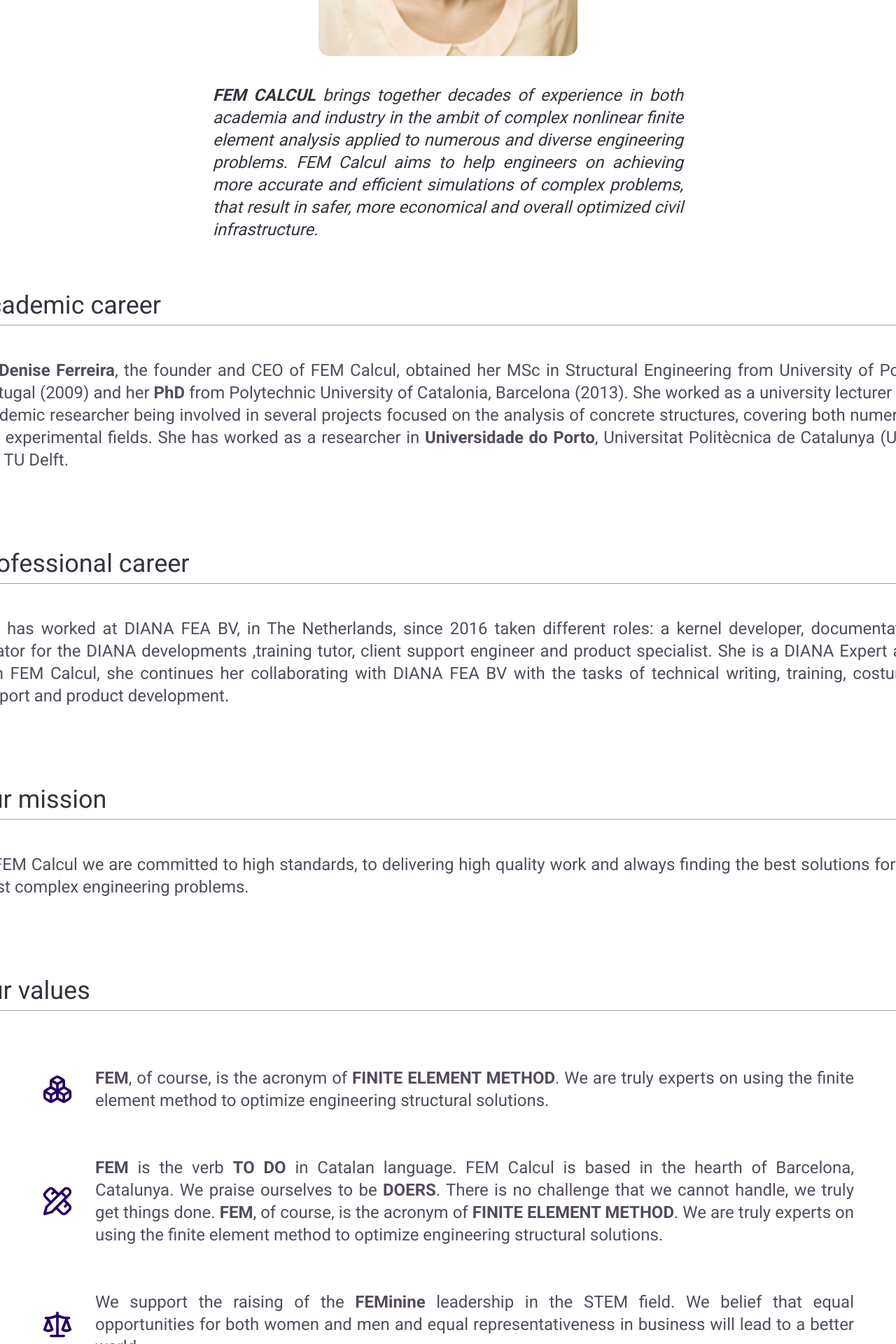
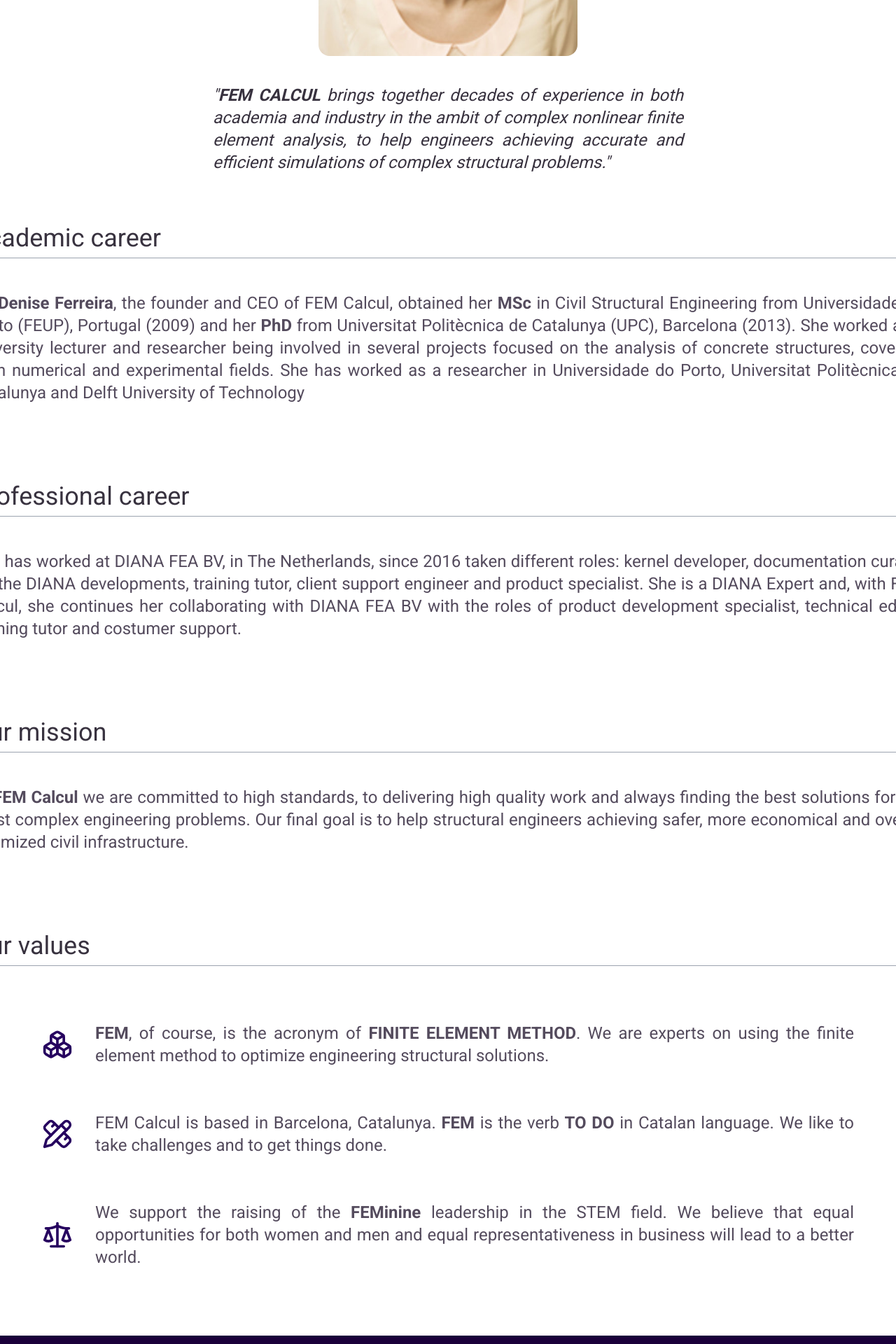
Before and after one commit to andre4130/fem-calcul, a Next.js app: page /about in a window 1280 px wide. Shown: the part 420-2340 px from the top of the page at 70% size. Built offline with nearby package versions, Linux system fonts and the light colour scheme.

Commit message:
first draft of CV

```diff
--- a/app/(main)/(routes)/about/page.tsx
+++ b/app/(main)/(routes)/about/page.tsx
@@ -1,4 +1,3 @@
-import SectionIntroText from '@/components/femcalculComponents/section/components/section-intro-text';
 import Image from 'next/image';
 import denise from '../../../../public/images/denise.jpg';
 import SectionWrapper from '@/components/femcalculComponents/SectionWrapper/section-wrapper';
@@ -15,39 +14,39 @@ export default function AboutPage() {
       <>
         <div className="w-100 flex justify-center pt-10">
           <p className=" max-w-2xl text-text-primary font-normal text-justify align-middle  italic text-2xl">
-            <strong>FEM CALCUL</strong> brings together decades of experience in both academia and industry in the ambit
-            of complex nonlinear finite element analysis applied to numerous and diverse engineering problems. FEM
-            Calcul aims to help engineers on achieving more accurate and efficient simulations of complex problems, that
-            result in safer, more economical and overall optimized civil infrastructure.
+            "<strong>FEM CALCUL</strong> brings together decades of experience in both academia and industry in the
+            ambit of complex nonlinear finite element analysis, to help engineers achieving accurate and efficient
+            simulations of complex structural problems."
           </p>
         </div>
         <SectionWrapper title={'Academic career'}>
           <SectionMainTextFormatter>
             <>
-              <strong>Dr. Denise Ferreira</strong>, the founder and CEO of FEM Calcul, obtained her MSc in Structural
-              Engineering from University of Porto, Portugal (2009) and her <strong>PhD</strong> from Polytechnic
-              University of Catalonia, Barcelona (2013). She worked as a university lecturer and academic researcher
-              being involved in several projects focused on the analysis of concrete structures, covering both numerical
-              and experimental fields. She has worked as a researcher in <strong>Universidade do Porto</strong>,
-              Universitat Politècnica de Catalunya (UPC) and TU Delft.
+              <strong>Dr. Denise Ferreira</strong>, the founder and CEO of FEM Calcul, obtained her <strong>MSc</strong>{' '}
+              in Civil Structural Engineering from Universidade do Porto (FEUP), Portugal (2009) and her{' '}
+              <strong>PhD</strong> from Universitat Politècnica de Catalunya (UPC), Barcelona (2013). She worked as a
+              university lecturer and researcher being involved in several projects focused on the analysis of concrete
+              structures, covering both numerical and experimental fields. She has worked as a researcher in
+              Universidade do Porto, Universitat Politècnica de Catalunya and Delft University of Technology
             </>
           </SectionMainTextFormatter>
         </SectionWrapper>
         <SectionWrapper title={'Professional career'}>
           <SectionMainTextFormatter>
             <>
-              She has worked at DIANA FEA BV, in The Netherlands, since 2016 taken different roles: a kernel developer,
-              documentation curator for the DIANA developments ,training tutor, client support engineer and product
+              She has worked at DIANA FEA BV, in The Netherlands, since 2016 taken different roles: kernel developer,
+              documentation curator for the DIANA developments, training tutor, client support engineer and product
               specialist. She is a DIANA Expert and, with FEM Calcul, she continues her collaborating with DIANA FEA BV
-              with the tasks of technical writing, training, costumer support and product development.
+              with the roles of product development specialist, technical editor, training tutor and costumer support.
             </>
           </SectionMainTextFormatter>
         </SectionWrapper>
         <SectionWrapper title={'Our mission'}>
           <SectionMainTextFormatter>
             <>
-              At FEM Calcul we are committed to high standards, to delivering high quality work and always finding the
-              best solutions for the most complex engineering problems.
+              At <strong>FEM Calcul</strong> we are committed to high standards, to delivering high quality work and
+              always finding the best solutions for the most complex engineering problems. Our final goal is to help
+              structural engineers achieving safer, more economical and overall optimized civil infrastructure.
             </>
           </SectionMainTextFormatter>
         </SectionWrapper>
@@ -59,7 +58,7 @@ export default function AboutPage() {
               text={
                 <>
                   <strong>FEM</strong>, of course, is the acronym of <strong>FINITE ELEMENT METHOD</strong>. We are
-                  truly experts on using the finite element method to optimize engineering structural solutions.
+                  experts on using the finite element method to optimize engineering structural solutions.
                 </>
               }
             />
@@ -67,11 +66,8 @@ export default function AboutPage() {
               icon={<PencilRuler width={'44px'} height={'44px'} />}
               text={
                 <>
-                  <strong>FEM</strong> is the verb <strong>TO DO</strong> in Catalan language. FEM Calcul is based in
-                  the hearth of Barcelona, Catalunya. We praise ourselves to be <strong>DOERS</strong>. There is no
-                  challenge that we cannot handle, we truly get things done. <strong>FEM</strong>, of course, is the
-                  acronym of <strong>FINITE ELEMENT METHOD</strong>. We are truly experts on using the finite element
-                  method to optimize engineering structural solutions.
+                  FEM Calcul is based in Barcelona, Catalunya. <strong>FEM</strong> is the verb <strong>TO DO</strong>{' '}
+                  in Catalan language. We like to take challenges and to get things done.
                 </>
               }
             />
@@ -79,7 +75,7 @@ export default function AboutPage() {
               icon={<Scale width={'44px'} height={'44px'} />}
               text={
                 <>
-                  We support the raising of the <strong>FEMinine</strong> leadership in the STEM field. We belief that
+                  We support the raising of the <strong>FEMinine</strong> leadership in the STEM field. We believe that
                   equal opportunities for both women and men and equal representativeness in business will lead to a
                   better world.
                 </>
--- a/app/(main)/(routes)/consulting/page.tsx
+++ b/app/(main)/(routes)/consulting/page.tsx
@@ -56,8 +56,9 @@ export default function ConsultingPage() {
             </div>
             <div className="text-sm md:text-lg sm:ml-4 pt-4">
               <ul className={'list-inside'}>
-                {consultingExperience.map((experience) => (
+                {consultingExperience.map((experience, i) => (
                   <ListElement
+                    key={i}
                     icon={<Boxes width={iconSize.width} height={iconSize.height} />}
                     text={<>{experience}</>}
                   />
@@ -81,8 +82,9 @@ export default function ConsultingPage() {
             </div>
             <div className="text-sm md:text-lg sm:ml-10 pt-4">
               <ul className={'list-inside'}>
-                {consultingWorks.map((work) => (
+                {consultingWorks.map((work, i) => (
                   <ListElement
+                    key={i}
                     icon={<Briefcase width={iconSize.width} height={iconSize.height} />}
                     text={<>{work}</>}
                   />
--- a/app/(main)/(routes)/cv/page.tsx
+++ b/app/(main)/(routes)/cv/page.tsx
@@ -1,5 +1,11 @@
+import SectionBanner from '@/components/femcalculComponents/section/components/section-banner';
 import React from 'react';
+import cv from '../../../../public/images/CV.jpg';
 
 export default function CvPage() {
-  return <div>CV page</div>;
+  return (
+    <>
+      <SectionBanner image={cv} title="Curriculum Vitae" divClassName="bg-bottom" />
+    </>
+  );
 }
--- a/app/(main)/(routes)/education/page.tsx
+++ b/app/(main)/(routes)/education/page.tsx
@@ -49,8 +49,8 @@ export default function EducationPage() {
             </div>
             <div className="text-sm md:text-lg :ml-6 pt-4">
               <ul className={'list-inside'}>
-                {educationList.map((element) => (
-                  <ListElement icon={<GraduationCap height={'22px'} width={'22px'} />} text={<>{element}</>} />
+                {educationList.map((element, i) => (
+                  <ListElement key={i} icon={<GraduationCap height={'22px'} width={'22px'} />} text={<>{element}</>} />
                 ))}
               </ul>
             </div>
--- a/components/femcalculComponents/footer/footer.css
+++ b/components/femcalculComponents/footer/footer.css
@@ -1,4 +1,5 @@
 .footer-flex-row {
+    padding-top: 6px;
     display: flex;
     flex-direction: row;
 }
--- a/components/femcalculComponents/section/components/section-banner.tsx
+++ b/components/femcalculComponents/section/components/section-banner.tsx
@@ -8,13 +8,14 @@ interface SectionBannerProps {
   title: string;
   style?: CSSProperties;
   titleStyle?: CSSProperties;
+  divClassName?: string;
 }
 
-export default function SectionBanner({ image, title, style, titleStyle }: SectionBannerProps) {
+export default function SectionBanner({ image, title, style, titleStyle, divClassName }: SectionBannerProps) {
   return (
     <div
       style={{ ...style, backgroundImage: `url(${image.src})` }}
-      className={`flex rounded-md max-w-100 opacity-80 h-[200px] pt-[60px] bg-auto md:bg-cover bg-center flex-col items-center justify-between p-4`}
+      className={`flex rounded-md max-w-100 opacity-80 h-[200px] pt-[60px] mt-7 bg-auto md:bg-cover bg-center flex-col items-center justify-between p-4 ${divClassName}`}
     >
       <div className="text-3xl md:text-5xl p-4 rounded-lg bg-white opacity-90 text-primary" style={{ ...titleStyle }}>
         <strong>{title}</strong>
```
